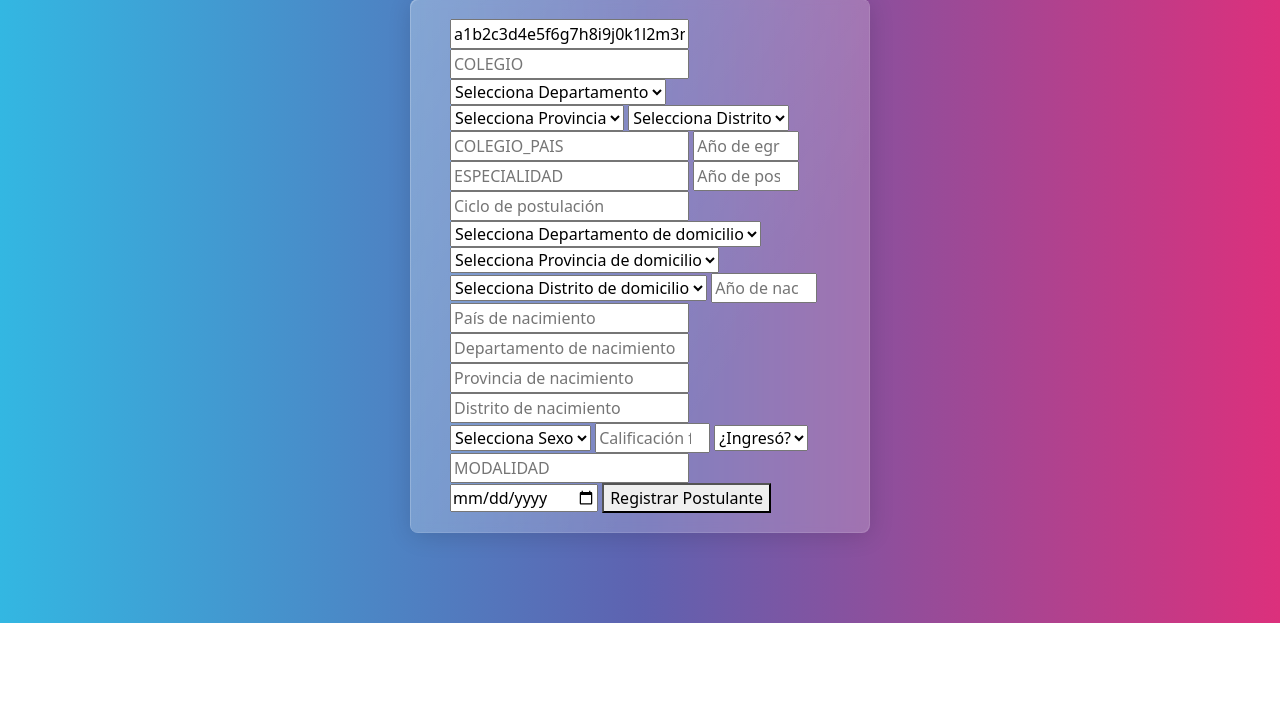
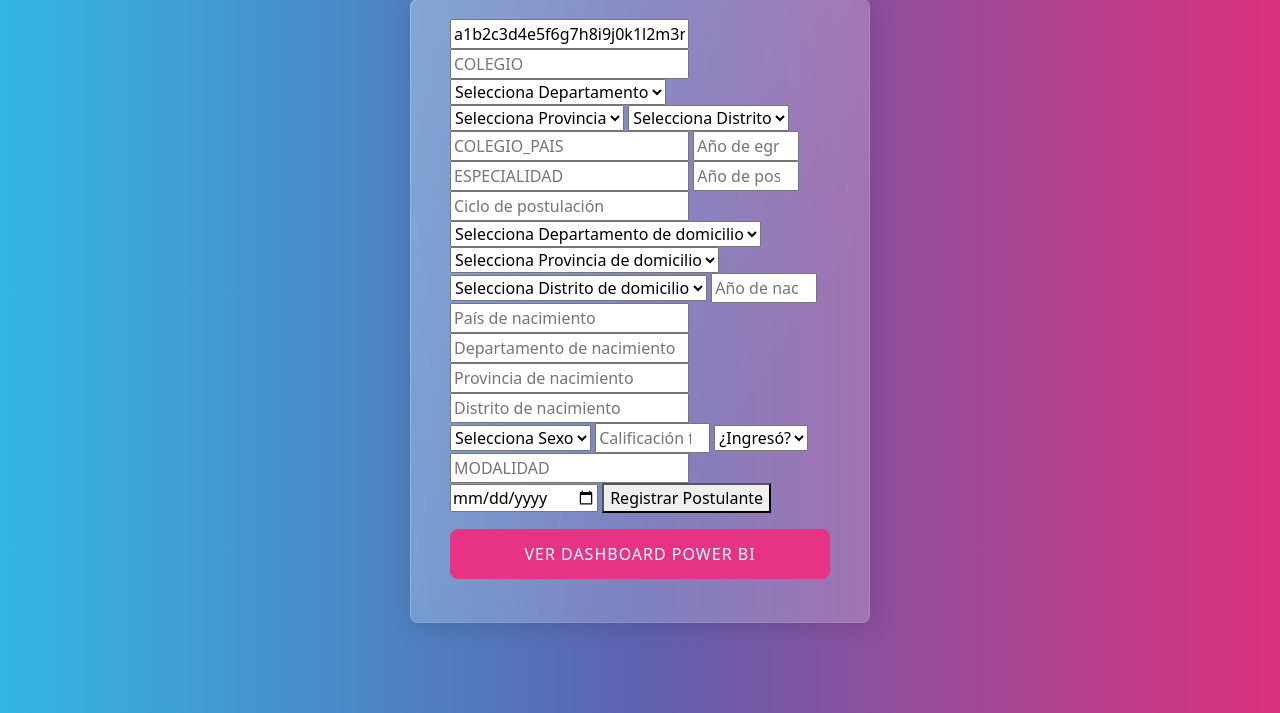
Before and after one commit to jesujesus/grupo_4, a Flask app: page /dashboard in a window 1280 px wide. Shown: the part 215-928 px from the top of the page. Before the commit the page ends 838 px from the top, so only its background shows below. Run offline with Flask 3, Linux system fonts and the light colour scheme; data that the repository does not hold is empty; some libraries are stand-ins or nearby versions.

Commit message:
enlace del power bi

```diff
--- a/templates/dashboard.html
+++ b/templates/dashboard.html
@@ -165,7 +165,11 @@
             <button type="submit">Registrar Postulante</button>
         </form>
 
-
+        <!-- Agrega este botón debajo del formulario -->
+        <a href="https://app.fabric.microsoft.com/reportEmbed?reportId=TU_REPORT_ID" target="_blank" class="btn btn-primary"
+            style="margin-top: 1em;">
+            Ver Dashboard Power BI
+        </a>
     </div>
 </div>
 {% endblock %}
```
